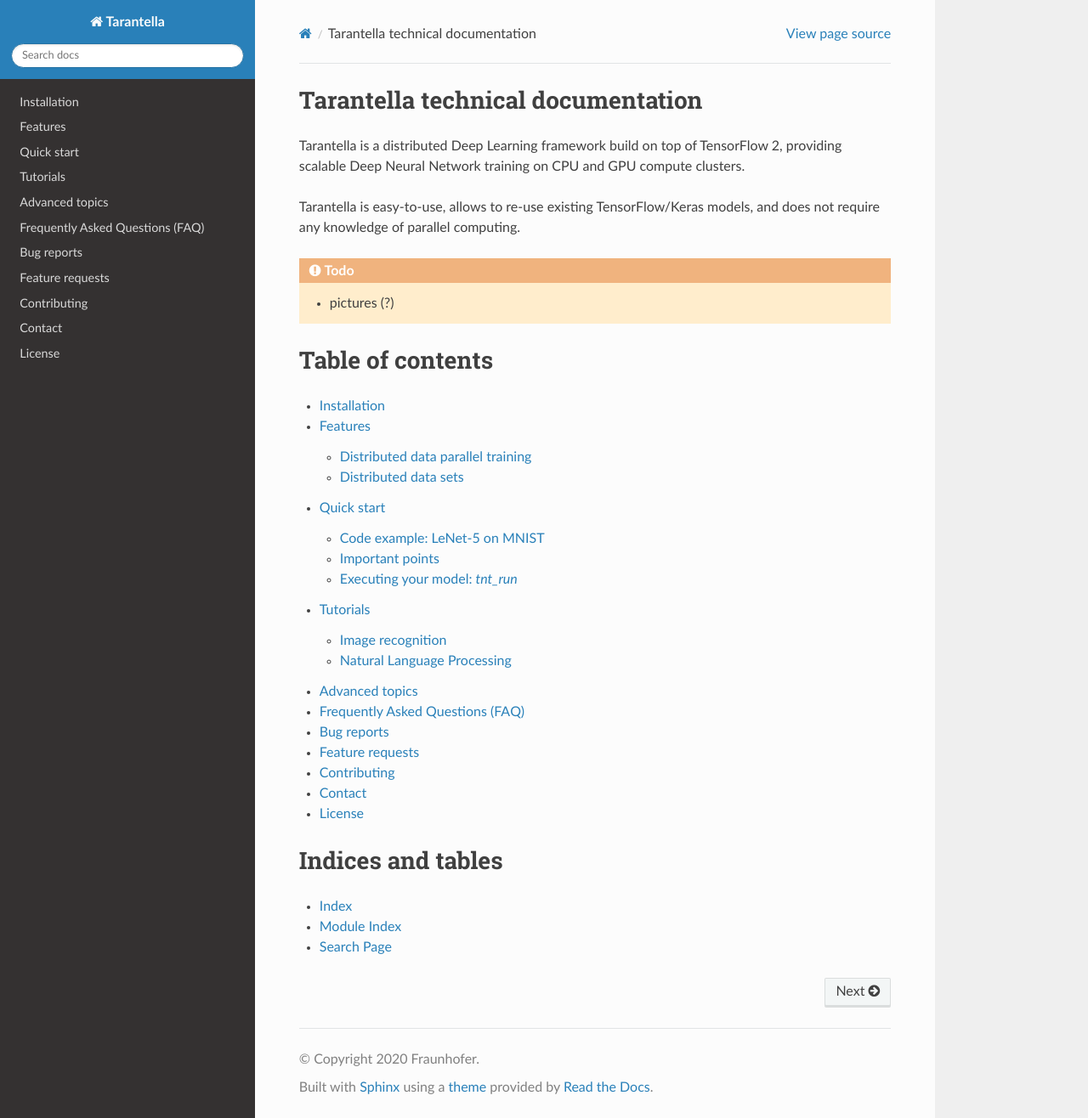
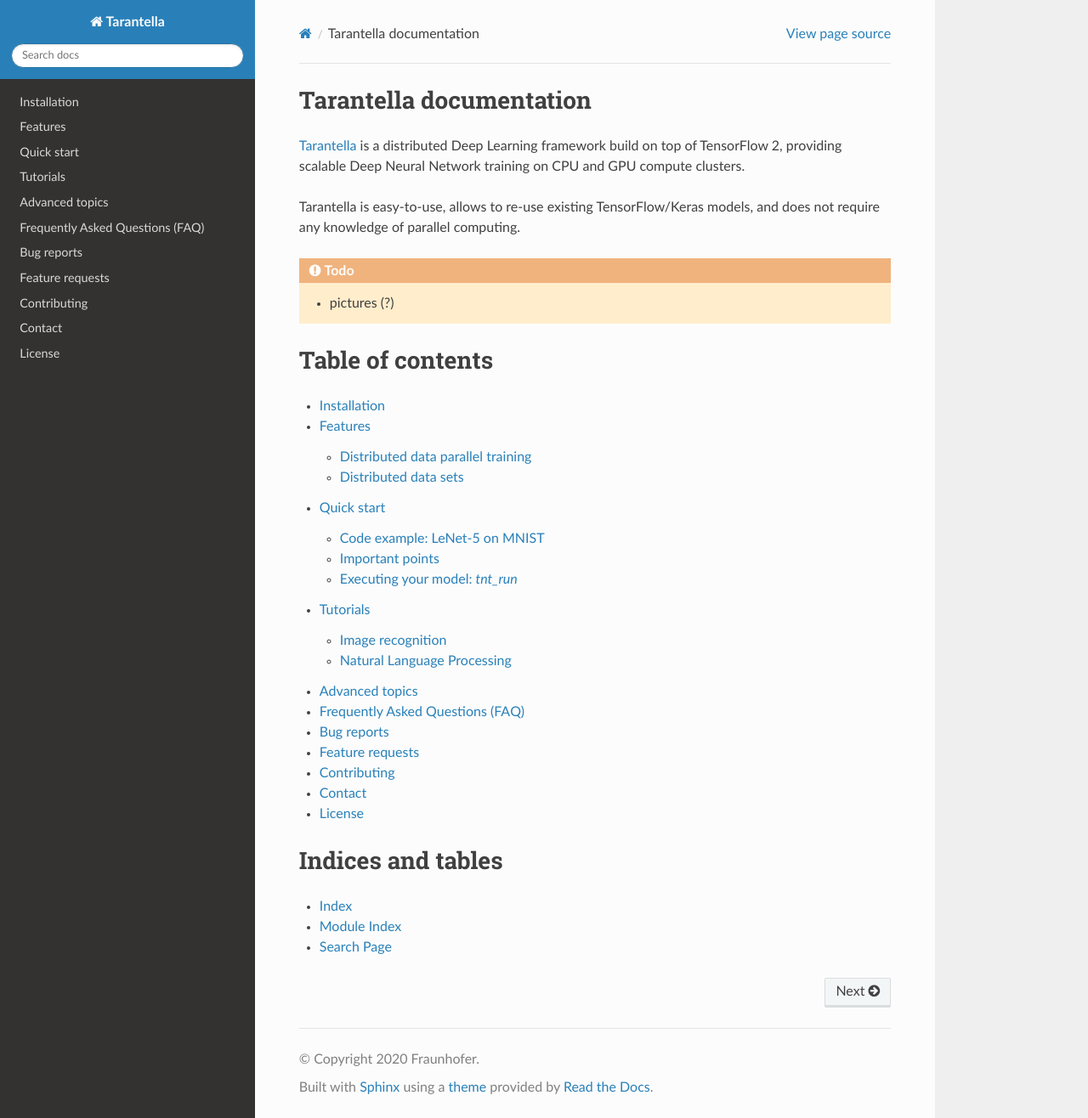
Before and after one commit to cc-hpc-itwm/tarantella, a Sphinx documentation site: the page built from docs/source/index.rst, in a window 1280 px wide and 1316 px high. Shown: the whole window at 85% size. Built offline with Sphinx 7.4.7 and the Read the Docs theme 2.0.0, drawn with Linux system fonts in a browser that asks for light colours.

Commit message:
docs: Add short description for Tarantella and shorten title

```diff
--- a/docs/source/index.rst
+++ b/docs/source/index.rst
@@ -1,7 +1,8 @@
-Tarantella technical documentation
-==================================
+Tarantella documentation
+========================
 
-Tarantella is a distributed Deep Learning framework build on top of TensorFlow 2,
+`Tarantella <https://github.com/cc-hpc-itwm/Tarantella>`_
+is a distributed Deep Learning framework build on top of TensorFlow 2,
 providing scalable Deep Neural Network training on CPU and GPU compute clusters.
 
 Tarantella is easy-to-use, allows to re-use existing TensorFlow/Keras models,
```
